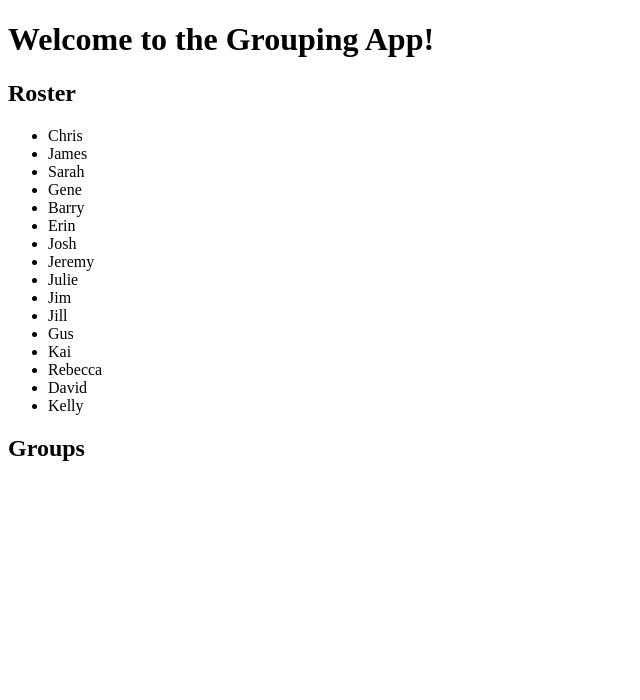
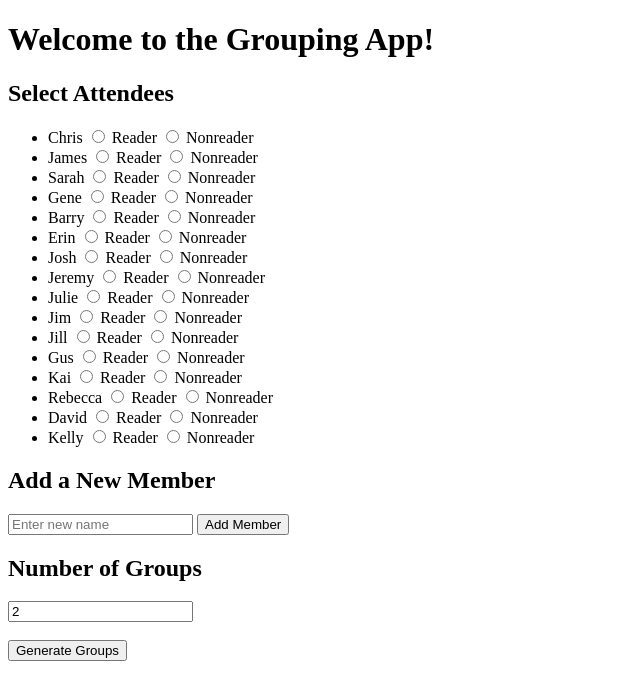
Before and after one commit to indy24la/writers-group-app, a Flask app: page / in a window 1280 px wide. Shown: the top 700 px of the page, without its empty margins (0-640 px from the left). Run offline with Flask 2, Linux system fonts and the light colour scheme.

Commit message:
Add files via upload

```diff
--- a/templates/index.html
+++ b/templates/index.html
@@ -3,18 +3,40 @@
 <head>
     <meta charset="UTF-8">
     <meta name="viewport" content="width=device-width, initial-scale=1.0">
-    <title>Group App</title>
+    <title>Grouping App</title>
 </head>
 <body>
     <h1>Welcome to the Grouping App!</h1>
-    <h2>Roster</h2>
+
+    <!-- Form to select attendees and their roles -->
+    <form method="POST">
+        <h2>Select Attendees</h2>
         <ul>
             {% for name in roster %}
-            <li>{{ name }}</li>
+                <li>
+                    {{ name }}
+                    <input type="radio" name="{{ name }}" value="reader"> Reader
+                    <input type="radio" name="{{ name }}" value="nonreader"> Nonreader
+                </li>
             {% endfor %}
         </ul>
 
-    <h2>Groups</h2>
+        <!-- Input to add a new member -->
+        <h2>Add a New Member</h2>
+        <input type="text" name="new_member" placeholder="Enter new name">
+        <button type="submit" name="add_member">Add Member</button>
+
+        <!-- Input for number of groups -->
+        <h2>Number of Groups</h2>
+        <input type="number" name="group_count" value="2" min="1">
+
+        <br><br>
+        <button type="submit">Generate Groups</button>
+    </form>
+
+    <!-- Display the generated groups -->
+    {% if groups %}
+        <h2>Generated Groups</h2>
         <ul>
             {% for group in groups %}
                 <li>
@@ -26,5 +48,6 @@
                 </li>
             {% endfor %}
         </ul>
+    {% endif %}
 </body>
 </html>
```
Lines whose indentation alone changed are shown as unchanged.
